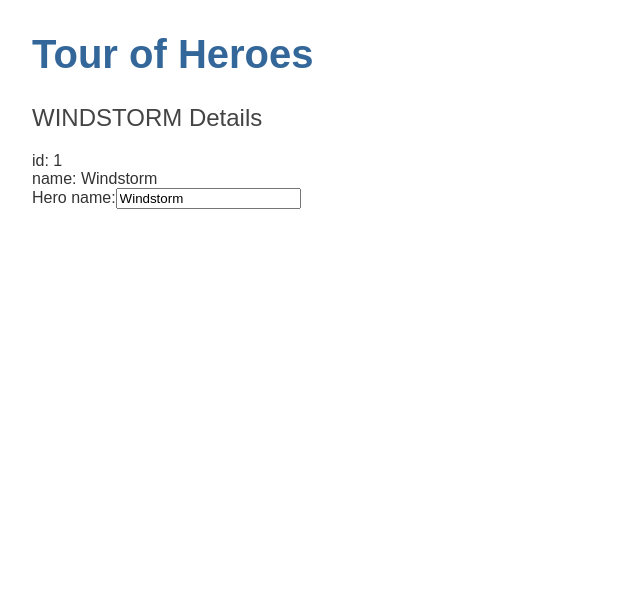
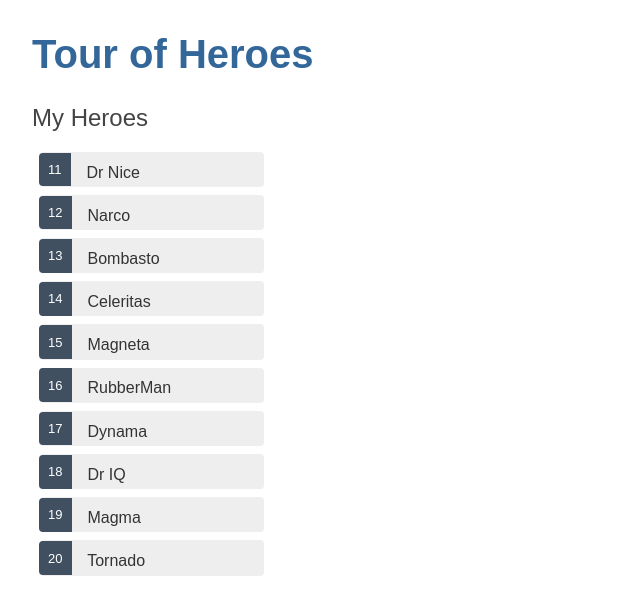
Before and after one commit to tromphakvoort/angular-tour-of-heroes, an Angular app: page / in a window 1280 px wide. Shown: the top 614 px of the page, without its empty margins (0-640 px from the left). Built offline with nearby package versions, Linux system fonts and the light colour scheme.

Commit message:
Added heroes object array

```diff
--- a/src/app/heroes/heroes.component.html
+++ b/src/app/heroes/heroes.component.html
@@ -1,8 +1,6 @@
-<h2>{{ hero.name | uppercase }} Details</h2>
-<div><span>id: </span>{{ hero.id }}</div>
-<div><span>name: </span>{{ hero.name }}</div>
-
-<div>
-  <label for="name">Hero name:</label>
-  <input id="name" [(ngModel)]="hero.name" placeholder="name" />
-</div>
+<h2>My Heroes</h2>
+<ul class="heroes">
+  <li *ngFor="let hero of heroes" (click)="onSelect(hero)">
+    <span class="badge">{{ hero.id }}</span> {{ hero.name }}
+  </li>
+</ul>
--- a/src/app/heroes/heroes.component.scss
+++ b/src/app/heroes/heroes.component.scss
@@ -0,0 +1,52 @@
+/* HeroesComponent's private CSS styles */
+.heroes {
+  margin: 0 0 2em 0;
+  list-style-type: none;
+  padding: 0;
+  width: 15em;
+}
+.heroes li {
+  cursor: pointer;
+  position: relative;
+  left: 0;
+  background-color: #eee;
+  margin: 0.5em;
+  padding: 0.3em 0;
+  height: 1.6em;
+  border-radius: 4px;
+}
+.heroes li:hover {
+  color: #2c3a41;
+  background-color: #e6e6e6;
+  left: 0.1em;
+}
+.heroes li.selected {
+  background-color: black;
+  color: white;
+}
+.heroes li.selected:hover {
+  background-color: #505050;
+  color: white;
+}
+.heroes li.selected:active {
+  background-color: black;
+  color: white;
+}
+.heroes .badge {
+  display: inline-block;
+  font-size: small;
+  color: white;
+  padding: 0.8em 0.7em 0 0.7em;
+  background-color: #405061;
+  line-height: 1em;
+  position: relative;
+  left: -1px;
+  top: -4px;
+  height: 1.8em;
+  margin-right: 0.8em;
+  border-radius: 4px 0 0 4px;
+}
+
+input {
+  padding: 0.5rem;
+}
--- a/src/app/heroes/heroes.component.ts
+++ b/src/app/heroes/heroes.component.ts
@@ -1,4 +1,5 @@
 import { Component, OnInit } from '@angular/core';
+import { HEROES } from '../../mock-heroes';
 import { Hero } from '../interfaces/hero';
 
 @Component({
@@ -11,8 +12,9 @@
 
   ngOnInit(): void {}
 
-  hero: Hero = {
-    id: 1,
-    name: 'Windstorm',
-  };
+  heroes = HEROES;
+  selectedHero?: Hero;
+  onSelect(hero: Hero): void {
+    this.selectedHero = hero;
+  }
 }
--- /dev/null
+++ b/src/mock-heroes.ts
@@ -0,0 +1,14 @@
+import { Hero } from './app/interfaces/hero';
+
+export const HEROES: Hero[] = [
+  { id: 11, name: 'Dr Nice' },
+  { id: 12, name: 'Narco' },
+  { id: 13, name: 'Bombasto' },
+  { id: 14, name: 'Celeritas' },
+  { id: 15, name: 'Magneta' },
+  { id: 16, name: 'RubberMan' },
+  { id: 17, name: 'Dynama' },
+  { id: 18, name: 'Dr IQ' },
+  { id: 19, name: 'Magma' },
+  { id: 20, name: 'Tornado' },
+];
```
